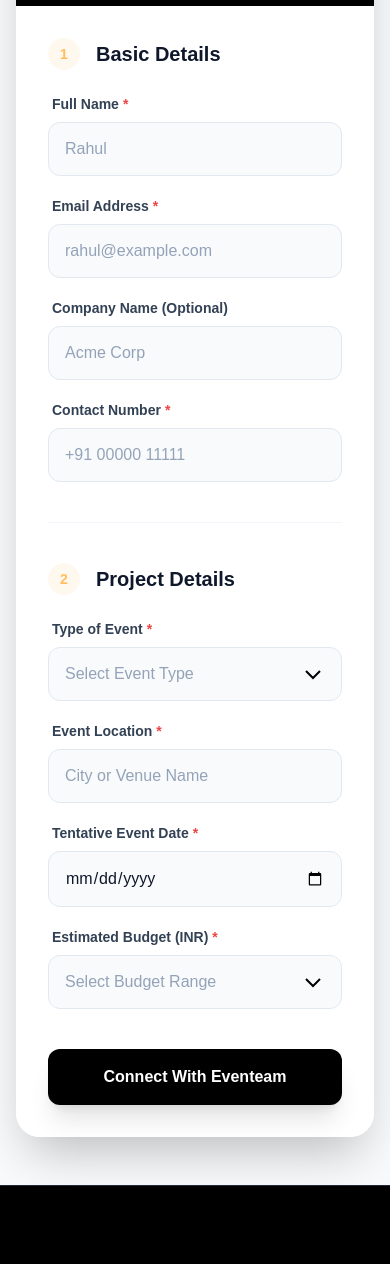
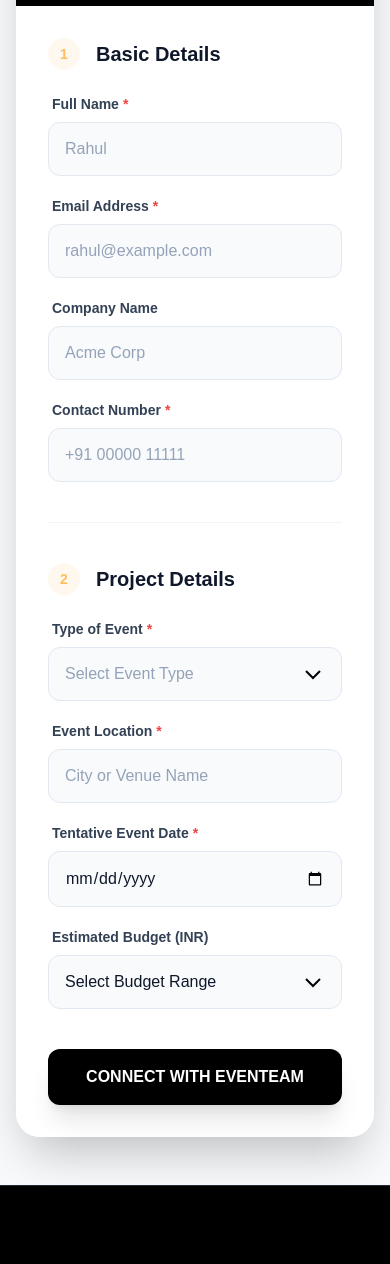
Before and after one commit to nandan2506/eventManagement, a Next.js app: page / in a window 390 px wide. Shown: the part 8005-9269 px from the top of the page. Built offline with nearby package versions, Linux system fonts and the light colour scheme.

Commit message:
final update

```diff
--- a/components/BrandsSec.jsx
+++ b/components/BrandsSec.jsx
@@ -25,7 +25,7 @@ const MarqueeRow = ({ items, direction = "left", speed = "40s" }) => {
             className="
               flex-shrink-0 flex items-center justify-center
               w-28 h-14
-              md:w-48 md:h-24
+              md:w-35 md:h-14
             "
           >
             <img
--- a/components/ContactSec.jsx
+++ b/components/ContactSec.jsx
@@ -201,7 +201,7 @@ export default function ContactSec() {
                     />
                     {/* Optional Field: No 'required' prop passed */}
                     <InputField
-                      label="Company Name (Optional)"
+                      label="Company Name"
                       name="companyName"
                       type="text"
                       placeholder="Acme Corp"
@@ -273,13 +273,12 @@ export default function ContactSec() {
                       name="budgetRange"
                       value={formData.budgetRange}
                       onChange={handleChange}
-                      required
+
                       placeholder="Select Budget Range"
                       options={[
-                        "10,000 - 30,000",
-                        "30,000 - 50,000",
-                        "50,000 - 1,00,000",
-                        "1,00,000+",
+                        "1L - 10L",
+                        "10L - 50L",
+                        "Above 50L",
                       ]}
                     />
                   </div>
@@ -314,7 +313,7 @@ export default function ContactSec() {
                       Processing...
                     </span>
                   ) : (
-                    "Connect With Eventeam"
+                    "CONNECT WITH EVENTEAM"
                   )}
                 </button>
               </form>
--- a/components/Footer.jsx
+++ b/components/Footer.jsx
@@ -19,7 +19,7 @@ export default function Footer() {
               <img
                 src="/logo.png"
                 alt="Eventeam Logo"
-                className="h-12 w-auto object-contain"
+                className="h-10 w-auto object-contain"
               />
             </FooterLink>
 
--- a/components/NavBar.jsx
+++ b/components/NavBar.jsx
@@ -19,7 +19,7 @@ export default function Navbar() {
               <img
                 src="/logo.png"
                 alt="Eventeam Logo"
-                className="h-12 w-auto object-contain"
+                className="h-10 w-auto object-contain"
               />
             </Link>
           </div>
--- a/components/gallery/FeaturedSwiper.jsx
+++ b/components/gallery/FeaturedSwiper.jsx
@@ -12,7 +12,7 @@ export default function FeaturedSwiper({ swiperFormattedImages, onImageClick })
     <section className="bg-black py-16 border-b border-gray-800 overflow-hidden">
       <div className="max-w-7xl mx-auto px-6 mb-8 text-center">
         <span className="text-brand font-bold tracking-widest uppercase text-xs">
-          Vibe Check
+          {/* Vibe Check */}
         </span>
         <h2 className="text-3xl font-bold text-white mt-2">
           Captured Moments
@@ -73,12 +73,12 @@ export default function FeaturedSwiper({ swiperFormattedImages, onImageClick })
               />
               <div className="absolute inset-0 bg-gradient-to-t from-black/90 via-transparent to-transparent flex items-end p-6 pointer-events-none">
                 <div className="transform translate-y-4 group-hover:translate-y-0 transition-transform">
-                  <span className="text-brand font-bold text-lg">
+                  {/* <span className="text-brand font-bold text-lg">
                     #EventLife
                   </span>
                   <p className="text-gray-300 text-sm mt-1">
                     Live the moment
-                  </p>
+                  </p> */}
                 </div>
               </div>
             </SwiperSlide>
```
